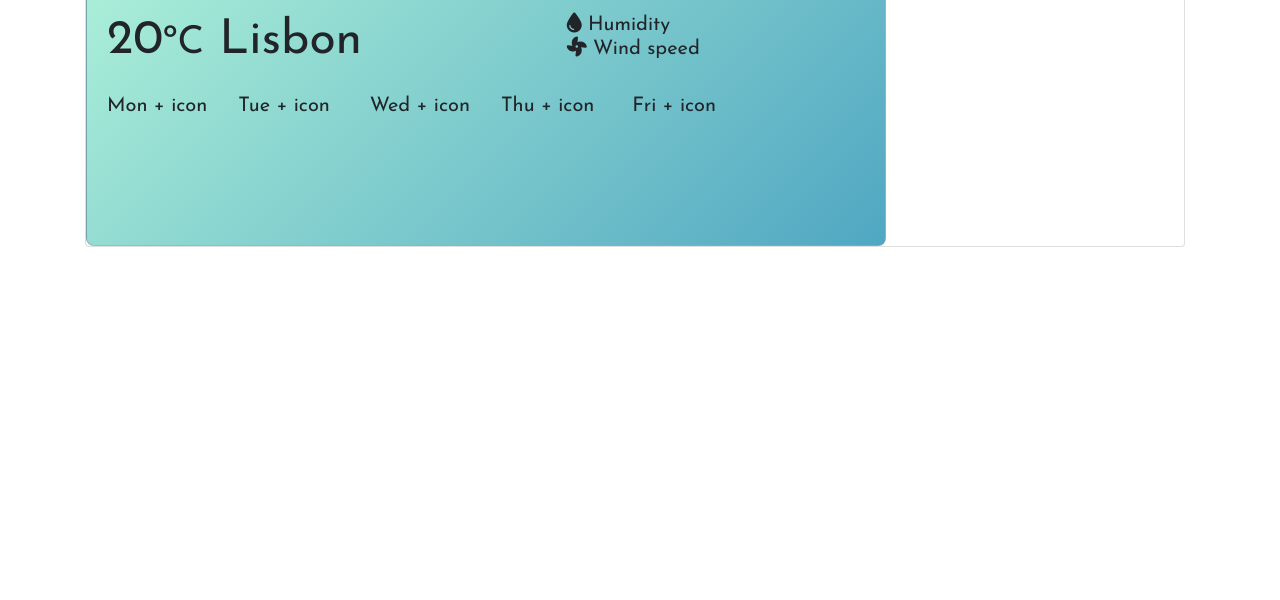
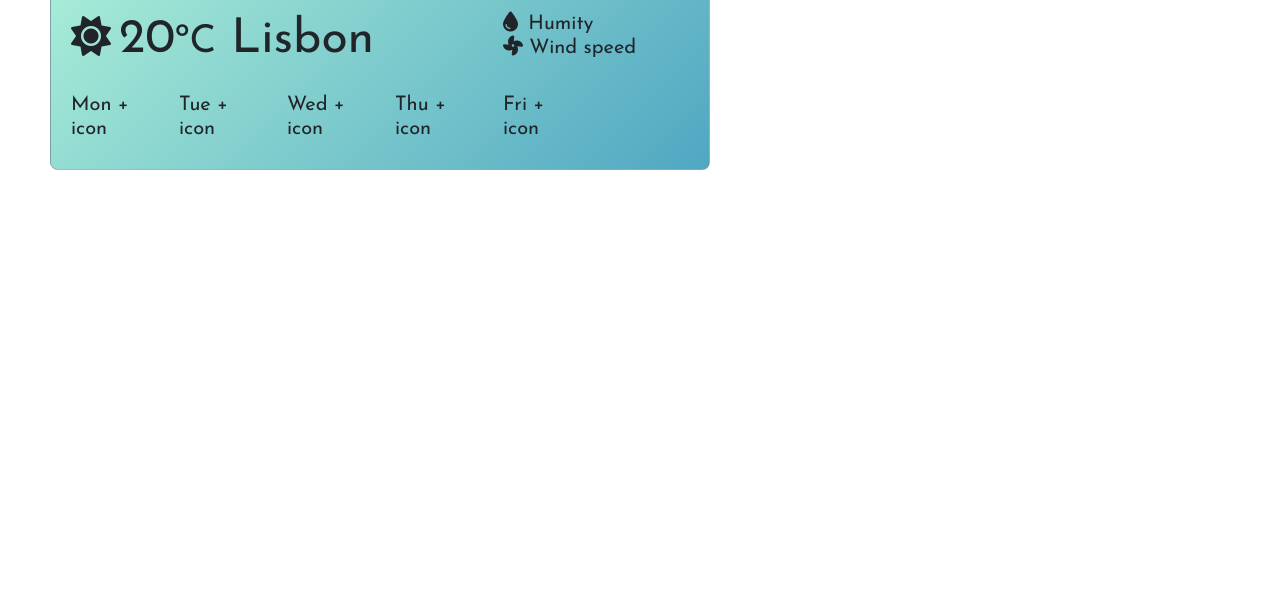
Before and after one commit to liatabilom/NewWeatherApp, a plain HTML site: page index.html in a window 1280 px wide. Shown: the part 200-800 px from the top of the page. Drawn offline with nearby package versions, Linux system fonts and the light colour scheme.

Commit message:
Add icon to temp

```diff
--- a/index.html
+++ b/index.html
@@ -10,16 +10,19 @@
       integrity="sha384-ggOyR0iXCbMQv3Xipma34MD+dH/1fQ784/j6cY/iJTQUOhcWr7x9JvoRxT2MZw1T"
       crossorigin="anonymous"
     />
-    <link href="https://fonts.googleapis.com/css?family=Josefin+Sans|Pathway+Gothic+One&display=swap" rel="stylesheet" />
+    <link
+      href="https://fonts.googleapis.com/css?family=Josefin+Sans|Pathway+Gothic+One&display=swap"
+      rel="stylesheet"
+    />
     <script src="https://unpkg.com/axios/dist/axios.min.js"></script>
     <script src="https://kit.fontawesome.com/5966f9f405.js"></script>
     <link rel="stylesheet" href="style.css" />
 
     <title>New Weather App</title>
   </head>
+
   <body>
     <div class="container app-container">
-      <div class="card">
       <div class="card-body app-body">
         <h1>myWeatherApp</h1>
         <h2>
@@ -37,17 +40,24 @@
             </li>
           </ul>
         </h2>
+
         <h3>
           <div class="row mt-3">
-              <div class="col-5">
+            <div class="col-8">
+              <div class="clearfix">
+                <div class="float-left mt-1 mr-2">
+                  <i class="fas fa-sun sun-icon"></i>
+                </div>
+                <div class="float-left">
                   <li class="temp">20<small>ºC</small> Lisbon</li>
                 </div>
-              <div class="col-2">
               </div>
-              <div class="col-5">
+            </div>
+          <div class="col-4">
+            <div class="card windTemp-card">
               <li>
-                  <i class="fas fa-tint humidity-icon"></i>
-                  Humidity
+                <i class="fas fa-tint humity-icon mr-1"></i>
+                Humity
               </li>
               <li>
                 <i class="fas fa-fan fan-icon"></i>
@@ -56,6 +66,7 @@
             </div>
           </div>
         </h3>
+
         <h4>
           <div>
             <ul>
@@ -80,6 +91,7 @@
           </div>
         </h4>
       </div>
-
+    </div>
+    <script src="script.js"></script>
   </body>
 </html>
--- a/style.css
+++ b/style.css
@@ -22,18 +22,20 @@ ul {
   margin: 0;
 }
 .app-container {
-  display: block;
+  width: 700px;
+  height: 350px;
   padding: 20px;
-  margin: 25px 65px;
+  margin: 25px 30px;
   list-style: none;
 }
 
 .app-body {
   background-image: linear-gradient(-225deg, #b7f8db 0%, #50a7c2 100%);
   border: solid 1px rgba(143, 152, 157, 0.6);
+  display: block;
   border-radius: 8px;
-  width: 800px;
-  height: 400px;
+  max-width: 700px;
+  max-height: 350px;
 }
 
 .button {
@@ -61,3 +63,16 @@ ul {
   position: relative;
   top: 30px;
 }
+
+.windTemp-card {
+  background-color: transparent;
+  border: none;
+  text-align: left;
+  position: relative;
+  right: -100;
+  top: -30;
+}
+
+.sun-icon {
+  font-size: 40px;
+}
```
Also changed, not shown: script.js (added). Lines whose indentation alone changed are shown as unchanged.
